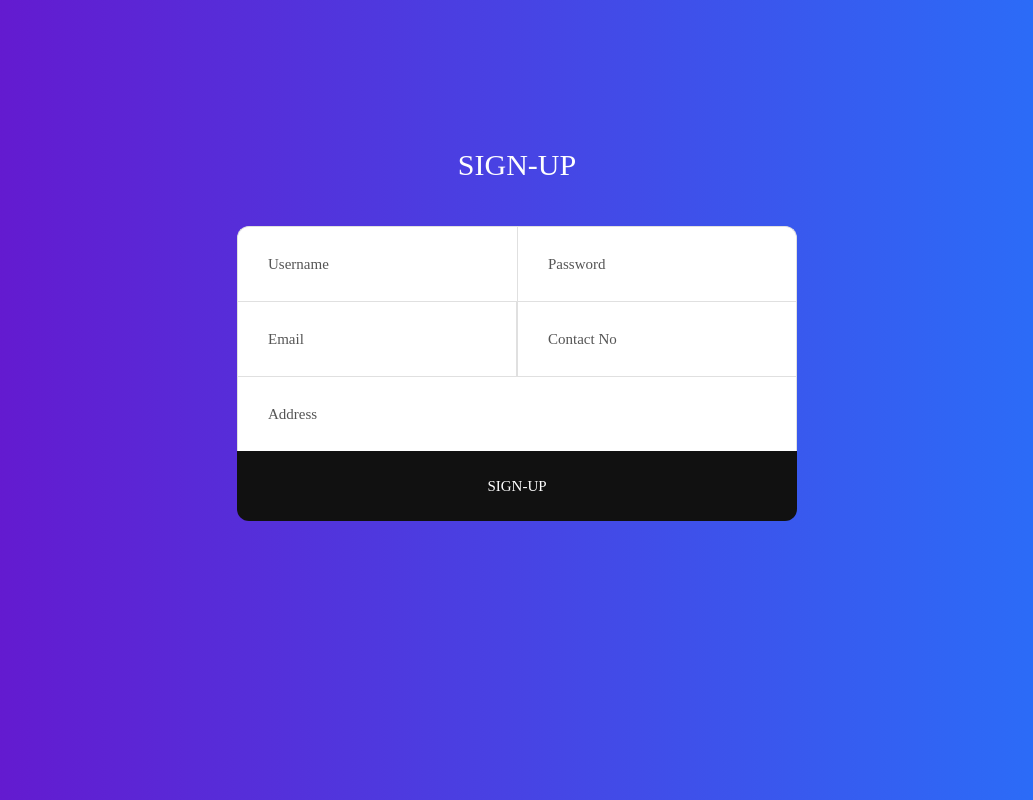
After one commit to arshit09/techsoldier, a PHP site: page /signup.htm in a window 1280 px wide. The commit adds this page. Shown: the whole page, without its empty margins (123-1156 px from the left). Run offline with PHP 8.4, Linux system fonts and the light colour scheme; some web fonts are replaced.

Commit message:
image changed

```diff
--- a/index.php
+++ b/index.php
@@ -50,7 +50,7 @@
 
 					<div class="container-login100-form-btn">
 						<button class="login100-form-btn">
-							Sign in
+							Login
 						</button>
 					</div>
 
--- /dev/null
+++ b/signup.htm
@@ -0,0 +1,103 @@
+<!DOCTYPE html>
+<html lang="en">
+
+<head>
+	<title>Sign-Up | TechSoldier</title>
+	<meta charset="UTF-8">
+	<meta name="viewport" content="width=device-width, initial-scale=1">
+	<!--===============================================================================================-->
+	<link rel="icon" type="image/png" href="images/icons/favicon.ico" />
+	<!--===============================================================================================-->
+	<link rel="stylesheet" type="text/css" href="vendor/bootstrap/css/bootstrap.min.css">
+	<!--===============================================================================================-->
+	<link rel="stylesheet" type="text/css" href="fonts/font-awesome-4.7.0/css/font-awesome.min.css">
+	<!--===============================================================================================-->
+	<link rel="stylesheet" type="text/css" href="fonts/Linearicons-Free-v1.0.0/icon-font.min.css">
+	<!--===============================================================================================-->
+	<link rel="stylesheet" type="text/css" href="vendor/animate/animate.css">
+	<!--===============================================================================================-->
+	<link rel="stylesheet" type="text/css" href="vendor/css-hamburgers/hamburgers.min.css">
+	<!--===============================================================================================-->
+	<link rel="stylesheet" type="text/css" href="vendor/animsition/css/animsition.min.css">
+	<!--===============================================================================================-->
+	<link rel="stylesheet" type="text/css" href="vendor/select2/select2.min.css">
+	<!--===============================================================================================-->
+	<link rel="stylesheet" type="text/css" href="vendor/daterangepicker/daterangepicker.css">
+	<!--===============================================================================================-->
+	<link rel="stylesheet" type="text/css" href="css/util.css">
+	<link rel="stylesheet" type="text/css" href="css/main.css">
+	<!--===============================================================================================-->
+	<link href="https://fonts.googleapis.com/css?family=Roboto&display=swap" rel="stylesheet" href="css/main.css">
+</head>
+
+<body>
+	<div class="limiter">
+		<div class="container-login100">
+			<div class="wrap-login100 p-b-160 p-t-50">
+				<form action="signup_process.php" class="login100-form validate-form" method="POST">
+					<span class="login100-form-title p-b-43">
+						Sign-Up
+					</span>
+
+					<div class="wrap-input100 rs1 validate-input" data-validate="Username is required">
+						<input class="input100" type="text" name="user" id="user">
+						<span class="label-input100">Username</span>
+					</div>
+
+					<div class="wrap-input100 rs2 validate-input" data-validate="Password is required">
+						<input class="input100" type="password" name="pass" id="pass">
+						<span class="label-input100">Password</span>
+					</div>
+					<div class="wrap-input100 validate-input" data-validate="Email is required">
+						<input class="input100" type="text" name="email" id="email">
+						<span class="label-input100">Email</span>
+					</div>
+
+					<div class="wrap-input100 validate-input" data-validate="Contact no is required">
+						<input class="input100" type="text" name="contact" id="contact">
+						<span class="label-input100">Contact No</span>
+					</div>
+
+					<div class="wrap-input100full validate-input" data-validate="Address is required">
+						<input class="input100" type="text" name="address" id="address">
+						<span class="label-input100">Address</span>
+					</div>
+
+					<div class="container-login100-form-btn">
+						<button class="login100-form-btn">
+							Sign-Up
+						</button>
+					</div>
+
+					<div class="text-center w-full p-t-23">
+
+					</div>
+				</form>
+			</div>
+		</div>
+	</div>
+
+
+
+
+
+	<!--===============================================================================================-->
+	<script src="vendor/jquery/jquery-3.2.1.min.js"></script>
+	<!--===============================================================================================-->
+	<script src="vendor/animsition/js/animsition.min.js"></script>
+	<!--===============================================================================================-->
+	<script src="vendor/bootstrap/js/popper.js"></script>
+	<script src="vendor/bootstrap/js/bootstrap.min.js"></script>
+	<!--===============================================================================================-->
+	<script src="vendor/select2/select2.min.js"></script>
+	<!--===============================================================================================-->
+	<script src="vendor/daterangepicker/moment.min.js"></script>
+	<script src="vendor/daterangepicker/daterangepicker.js"></script>
+	<!--===============================================================================================-->
+	<script src="vendor/countdowntime/countdowntime.js"></script>
+	<!--===============================================================================================-->
+	<script src="js/main.js"></script>
+
+</body>
+
+</html>
```
Also changed, not shown: images/login.jpg.
